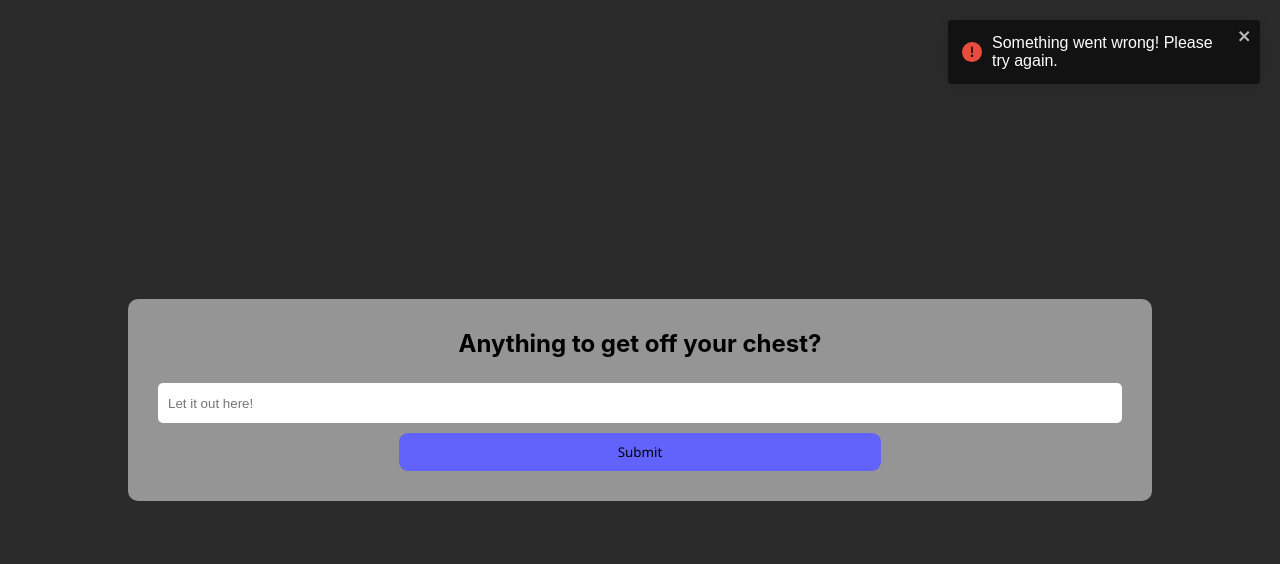
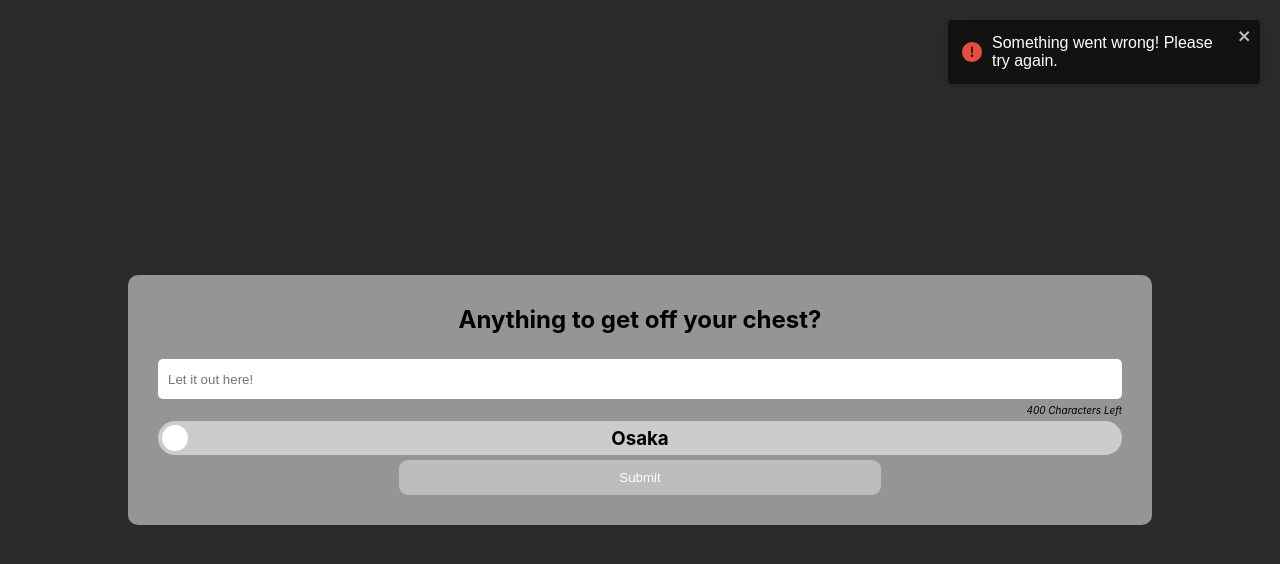
Before and after one commit to SorataBaka/JASSOFessFE, a Next.js app: page / in a window 1280 px wide. Shown: the top 564 px of the page. Built offline with nearby package versions, Linux system fonts and the light colour scheme.

Commit message:
feat: toggle for jasso branch

```diff
--- /dev/null
+++ b/components/slider.jsx
@@ -0,0 +1,19 @@
+import styles from "../styles/Slider.module.css";
+export default function Slider({ jassoBranch, setJassoBranch }) {
+	return (
+		<label className={styles.switch}>
+			<input
+				type="checkbox"
+				checked={jassoBranch === "TOKYO" ? true : false}
+				onChange={() => {
+					setJassoBranch(
+						jassoBranch.toUpperCase() === "TOKYO" ? "OSAKA" : "TOKYO"
+					);
+				}}
+			/>
+			<div className={styles.slider}>
+				<h3>{jassoBranch == "TOKYO" ? "Tokyo" : "Osaka"}</h3>
+			</div>
+		</label>
+	);
+}
--- a/pages/index.jsx
+++ b/pages/index.jsx
@@ -2,9 +2,15 @@ import styles from "../styles/Home.module.css";
 import { NextSeo } from "next-seo";
 import { useState, useEffect } from "react";
 import { toast } from "react-toastify";
+import Slider from "../components/slider";
+const alphanumericCheck = (input) => {
+	return /^[a-zA-Z0-9]+$/.test(input);
+};
 
 export default function Home() {
 	const [confessionText, setConfessionText] = useState("");
+	const [wordLength, setWordLength] = useState(400);
+	const [jassoBranch, setJassoBranch] = useState("OSAKA");
 
 	useEffect(() => {
 		const fetchConfessions = async () => {
@@ -23,11 +29,13 @@ export default function Home() {
 		};
 		fetchConfessions();
 	}, []);
+
 	const handleSubmission = async () => {
-		if (confessionText.length < 5 || confessionText.length > 400) {
-			toast.error("Confession must be between 5 and 400 characters.");
-			return;
-		}
+		if (confessionText.length < 10 || confessionText.length > 400)
+			return toast.error("Confession must be between 10 and 400 characters.");
+		if (!alphanumericCheck(confessionText))
+			return toast.error("Confession must be alphanumeric only.");
+
 		const post = await fetch("http://localhost:3001/api/v1/post", {
 			method: "POST",
 			headers: {
@@ -35,7 +43,7 @@ export default function Home() {
 			},
 			body: JSON.stringify({
 				message: confessionText,
-				branch: "TOKYO",
+				branch: jassoBranch,
 			}),
 			credentials: "include",
 		}).catch((err) => {
@@ -48,9 +56,13 @@ export default function Home() {
 		const postjson = await post.json();
 		if (postjson.isValid === true) {
 			setConfessionText("");
+			setWordLength(400);
 			toast.success("Confession posted successfully!");
+		} else {
+			toast.error("Something went wrong! Please try again.");
 		}
 	};
+
 	return (
 		<>
 			<NextSeo
@@ -71,10 +83,22 @@ export default function Home() {
 							value={confessionText}
 							onChange={(e) => {
 								setConfessionText(e.target.value);
+								setWordLength(400 - e.target.value.length);
 							}}
 						/>
+						<p>{wordLength} Characters Left</p>
+						<div className={styles.sliderdiv}>
+							<Slider
+								jassoBranch={jassoBranch}
+								setJassoBranch={setJassoBranch}
+							/>
+							{/* <h5>{jassoBranch === "OSAKA" ? "Osaka" : "Tokyo"}</h5> */}
+						</div>
 						<button
 							type="submit"
+							disabled={
+								confessionText.length < 10 || confessionText.length > 400
+							}
 							onClick={() => {
 								handleSubmission();
 							}}
--- a/styles/Home.module.css
+++ b/styles/Home.module.css
@@ -37,12 +37,19 @@
 	padding: 0 10px;
 	outline: none;
 	border: none;
-	margin-bottom: 10px;
+	margin-bottom: 5px;
 }
 .inputContainer form input:focus {
 	border: none;
 	border-style: none;
 	outline: none;
+}
+.inputContainer p {
+	width: 100%;
+	text-align: end;
+	font-size: 10px;
+	font-style: italic;
+	margin-bottom: 5px;
 }
 .inputContainer button {
 	width: 50%;
@@ -51,7 +58,6 @@
 	border-radius: 9px;
 	outline: none;
 	border: none;
-	font-family: "Segoe UI", Tahoma, Geneva, Verdana, sans-serif;
 	display: flex;
 	flex-direction: column;
 	justify-content: center;
@@ -64,3 +70,23 @@
 	/* resize */
 	transform: scale(0.99);
 }
+.inputContainer button:disabled {
+	background-color: #bdbdbd;
+	color: white;
+}
+.inputContainer h5 {
+	font-size: 15px;
+	font-family: -apple-system, BlinkMacSystemFont, Segoe UI, Roboto, Oxygen,
+		Ubuntu, Cantarell, Fira Sans, Droid Sans, Helvetica Neue, sans-serif;
+	text-align: center;
+	width: 50%;
+}
+
+.sliderdiv {
+	display: flex;
+	flex-direction: row;
+	justify-content: flex-start;
+	align-items: center;
+	width: 100%;
+	margin-bottom: 5px;
+}
--- /dev/null
+++ b/styles/Slider.module.css
@@ -0,0 +1,65 @@
+/* The code below is for the slider switches only */
+.switch {
+	position: relative;
+	display: inline-block;
+	width: 100%;
+	height: 34px;
+	border-radius: 100%;
+	display: flex;
+	flex-direction: column;
+	justify-content: center;
+	align-items: center;
+}
+
+/* Hide default HTML checkbox */
+.switch input {
+	opacity: 0;
+	width: 0;
+	height: 0;
+	display: none;
+}
+
+/* The slider */
+.slider {
+	position: absolute;
+	cursor: pointer;
+	top: 0;
+	left: 0;
+	right: 0;
+	bottom: 0;
+	background-color: #ccc;
+	-webkit-transition: 0.4s;
+	transition: 0.4s;
+	border-radius: 40px;
+	display: flex;
+	flex-direction: column;
+	justify-content: center;
+	align-items: center;
+}
+
+.slider:before {
+	position: absolute;
+	content: "";
+	height: 26px;
+	width: 26px;
+	left: 4px;
+	bottom: 4px;
+	background-color: white;
+	-webkit-transition: 0.4s;
+	transition: 0.5s;
+	border-radius: 40px;
+}
+
+input:checked + .slider {
+	background-color: #2196f3;
+}
+
+input:focus + .slider {
+	box-shadow: 0 0 1px #2196f3;
+}
+
+input:checked + .slider:before {
+	-webkit-transform: translateX(26px);
+	-ms-transform: translateX(26px);
+	transform: translateX(26px);
+}
```
